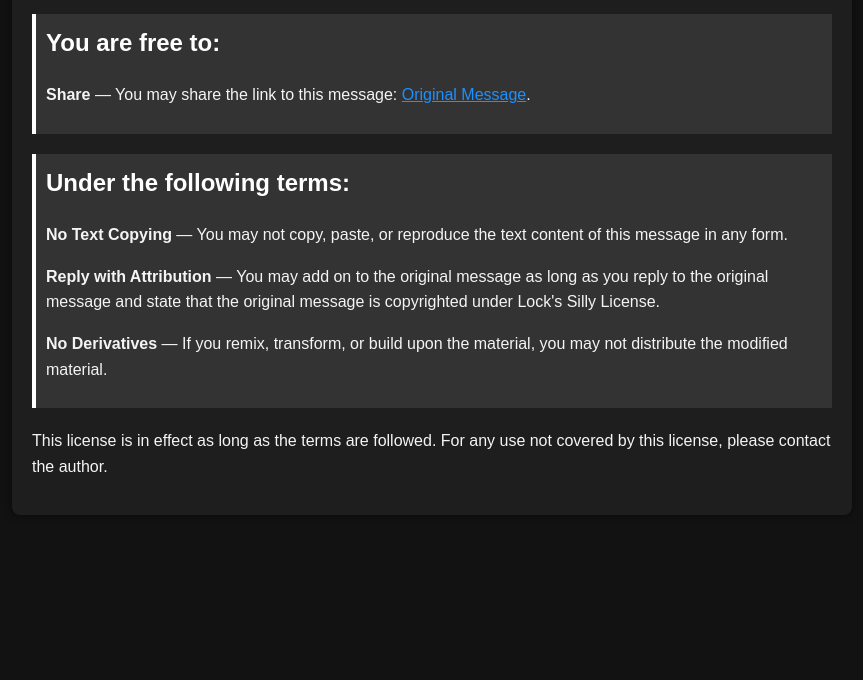
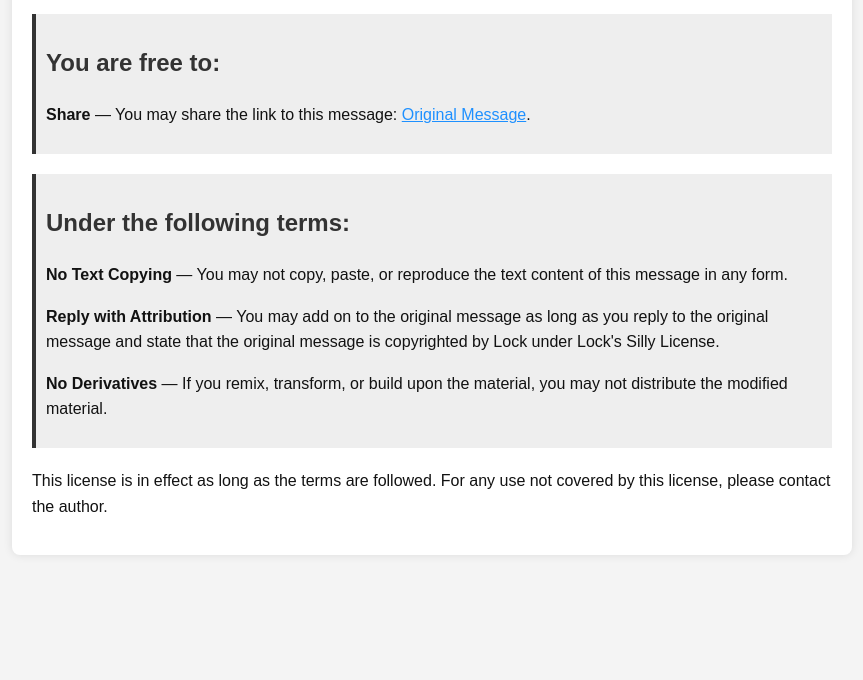
Before and after one commit to NotMageLock/Locks-Silly-License, a plain HTML site: page index.html in a window 1280 px wide. Shown: the part 120-800 px from the top of the page, without its empty margins (208-1071 px from the left). Drawn offline with Linux system fonts and the light colour scheme.

Commit message:
Update index.html

```diff
--- a/index.html
+++ b/index.html
@@ -11,34 +11,57 @@
             line-height: 1.6;
             margin: 0;
             padding: 20px;
-            background-color: #121212;
-            color: #f4f4f4;
         }
         .container {
             max-width: 800px;
             margin: auto;
             padding: 20px;
-            background: #1e1e1e;
             border-radius: 8px;
-            box-shadow: 0 0 10px rgba(0, 0, 0, 0.5);
-        }
-        h1, h2 {
-            color: #ffffff;
-        }
-        p {
-            margin: 1em 0;
         }
         .license-terms {
-            background: #333333;
             padding: 10px;
-            border-left: 4px solid #ffffff;
             margin: 20px 0;
+            border-left: 4px solid;
         }
-        .license-terms h2 {
-            margin-top: 0;
+        @media (prefers-color-scheme: dark) {
+            body {
+                background-color: #121212;
+                color: #f4f4f4;
+            }
+            .container {
+                background: #1e1e1e;
+                box-shadow: 0 0 10px rgba(0, 0, 0, 0.5);
+            }
+            h1, h2 {
+                color: #ffffff;
+            }
+            .license-terms {
+                background: #333333;
+                border-color: #ffffff;
+            }
+            a {
+                color: #1e90ff;
+            }
         }
-        a {
-            color: #1e90ff;
+        @media (prefers-color-scheme: light) {
+            body {
+                background-color: #f4f4f4;
+                color: #121212;
+            }
+            .container {
+                background: #fff;
+                box-shadow: 0 0 10px rgba(0, 0, 0, 0.1);
+            }
+            h1, h2 {
+                color: #333333;
+            }
+            .license-terms {
+                background: #eeeeee;
+                border-color: #333333;
+            }
+            a {
+                color: #1e90ff;
+            }
         }
     </style>
 </head>
@@ -52,7 +75,7 @@
         <div class="license-terms">
             <h2>Under the following terms:</h2>
             <p><strong>No Text Copying</strong> — You may not copy, paste, or reproduce the text content of this message in any form.</p>
-            <p><strong>Reply with Attribution</strong> — You may add on to the original message as long as you reply to the original message and state that the original message is copyrighted under Lock's Silly License.</p>
+            <p><strong>Reply with Attribution</strong> — You may add on to the original message as long as you reply to the original message and state that the original message is copyrighted by Lock under Lock's Silly License.</p>
             <p><strong>No Derivatives</strong> — If you remix, transform, or build upon the material, you may not distribute the modified material.</p>
         </div>
         <p>This license is in effect as long as the terms are followed. For any use not covered by this license, please contact the author.</p>
```
